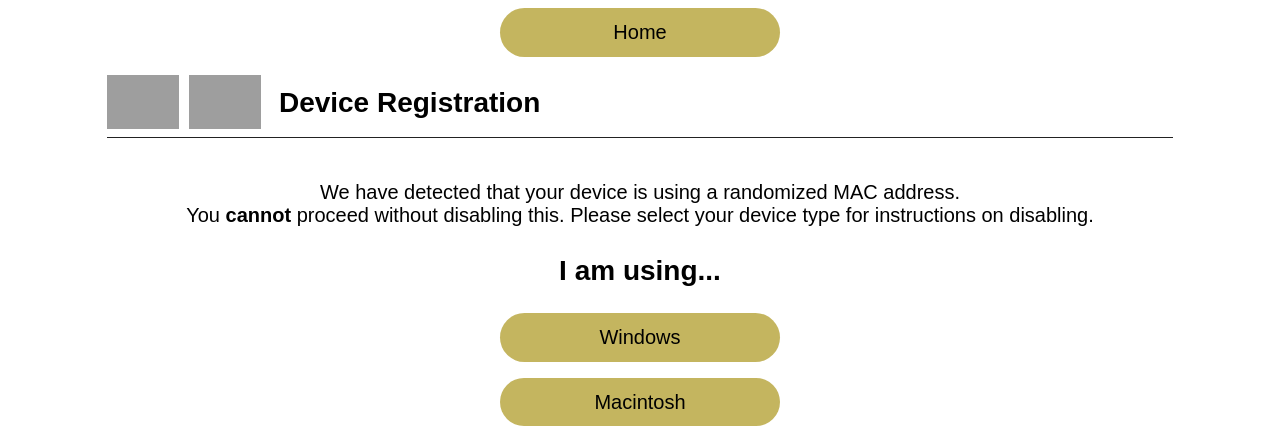
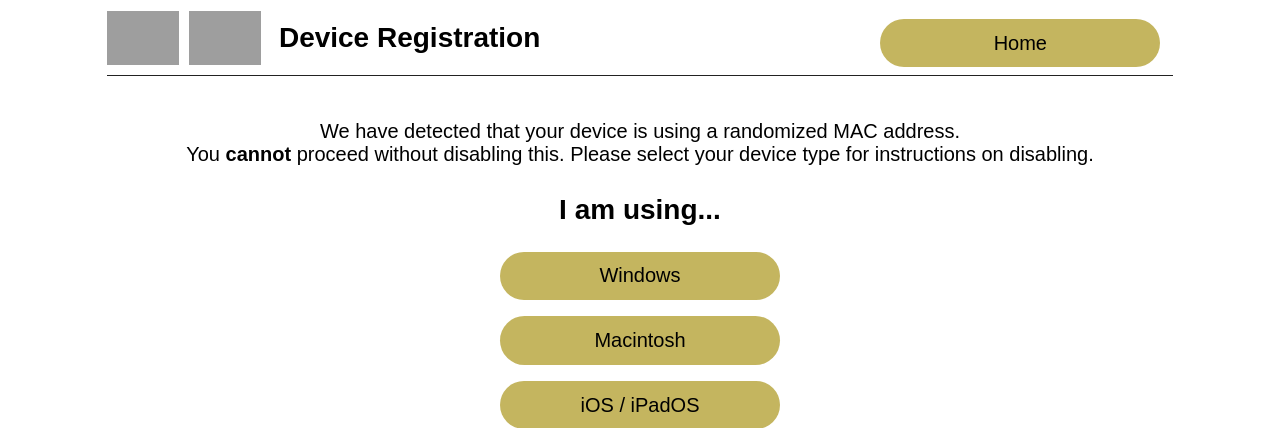
Before and after one commit to abitblue/automactic, a Django app: page /instructions/ in a window 1280 px wide. Shown: the top 428 px of the page. Run offline with Django 4.2, Linux system fonts and the light colour scheme; grey boxes are pictures that could not be loaded.

Commit message:
fixed nav

```diff
--- a/login/static/style.css
+++ b/login/static/style.css
@@ -41,6 +41,18 @@ img {
     margin: 1% 1% 1.2em;
     font-size: 4.5vh;
     vertical-align: middle;
+    display: grid;
+    grid-template-columns: 1fr 1fr;
+    place-items: left;
+}
+
+.homebutton{
+    position: relative;
+    right: 0%;
+}
+
+.homebutton-container{
+    text-align: right;
 }
 
 .headerText {
--- a/login/views/login.py
+++ b/login/views/login.py
@@ -39,7 +39,6 @@ class Login(View):
     def post(self, request: HttpRequest, usertype: str, *arg, **kwargs):
         form = UserLoginForm(request=request, user_type=usertype, data=request.POST)
         data = form.data
-
         try:
             api_access = api.Token()
             response = api_access.add_device(
@@ -50,7 +49,6 @@ class Login(View):
         except Exception as err:
             logging.error(err)
             return redirect(reverse('error') + f'?reason=clearpassAPI')
-
         if (response.err_msg == ''):
             return redirect(reverse('success'))
         elif ( response.err_msg == 'Invalid MAC address'):
--- a/templates/login/base.html
+++ b/templates/login/base.html
@@ -8,16 +8,21 @@
     <meta name="viewport" content="width=device-width, initial-scale=1.0">
     <link rel="stylesheet" href="{% static 'style.css' %}">
     <title>{% block title %}{% endblock %} - Device Registration</title>
-    <a href="{% url '' %}" class="button"><span class="buttonSpan">Home</span></a>
 </head>
 <body>
-<div class="mobileChanges">
-    {% block header %}
+    <div class="mobileChanges">
+        {% block header %}
         <div class="header">
-            <img src="{% static 'logo1.svg' %}" srcset="{% static 'logo1.svgz' %}" alt="SITHS Logo">
-            <img src="{% static 'logo2.svg' %}" srcset="{% static 'logo2.svgz' %}" alt="SITHS Technology Dept">
-            <span class="headerText">Device Registration</span>
+            <div>
+                <img src="{% static 'logo1.svg' %}" srcset="{% static 'logo1.svgz' %}" alt="SITHS Logo">
+                <img src="{% static 'logo2.svg' %}" srcset="{% static 'logo2.svgz' %}" alt="SITHS Technology Dept">
+                <span class="headerText">Device Registration</span>
+            </div>
+            <div class="homebutton-container">
+                <a href="{% url 'index' %}" class="button"><span class="buttonSpan">Home</span></a>
+            </div>
         </div>
+
     {% endblock %}
 
     {% block content %} {% endblock %}
```
Also changed, not shown: db.sqlite3.
